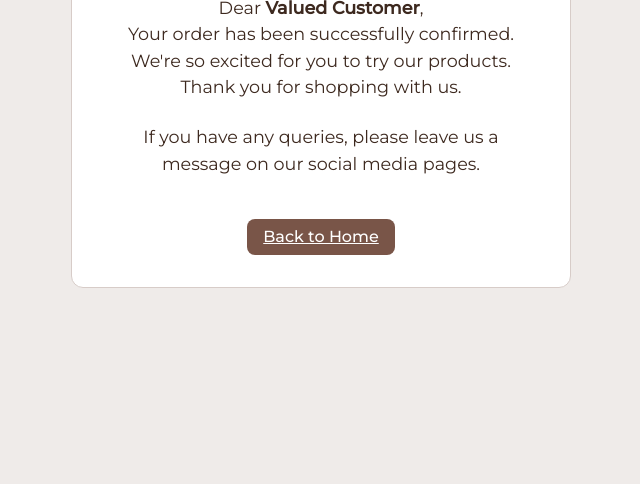
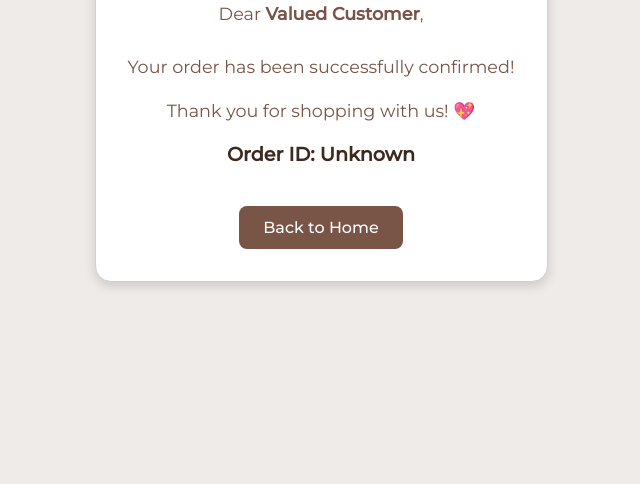
Before and after one commit to miftuuu/eartickle, a plain HTML site: page confirmation.html in a window 1280 px wide. Shown: the part 316-800 px from the top of the page, without its empty margins (319-959 px from the left). Drawn offline with nearby package versions, Linux system fonts and the light colour scheme.

Commit message:
confirmation.html

```diff
--- a/confirmation.html
+++ b/confirmation.html
@@ -6,25 +6,36 @@
   <title>Order Confirmed – Ear Tickle</title>
   <link rel="stylesheet" href="style.css" />
   <style>
-    body{display:flex;justify-content:center;align-items:center;min-height:100vh;text-align:center;}
-    .card{background:var(--white);border:1px solid var(--brown-300);border-radius:12px;padding:2rem;max-width:500px;}
-    h1{font-family:'Playfair Display',serif;margin-bottom:1rem;}
-    p{font-size:1.1rem;line-height:1.5;}
+    body{display:flex;justify-content:center;align-items:center;min-height:100vh;text-align:center;background:var(--brown-100);}
+    .card{background:var(--white);border:1px solid var(--brown-300);border-radius:16px;padding:2rem;max-width:500px;box-shadow:0 4px 12px rgba(0,0,0,0.15);}
+    h1{font-family:'Playfair Display',serif;margin-bottom:1rem;color:var(--brown-900);}
+    p{font-size:1.1rem;line-height:1.5;color:var(--brown-700);}
+    .btn{background:var(--brown-700);color:var(--white);padding:.75rem 1.5rem;border-radius:8px;text-decoration:none;font-weight:500;transition:.3s;display:inline-block;margin-top:1.5rem;}
+    .btn:hover{background:var(--brown-500);}
+    .order-id{font-size:1.2rem;margin:1rem 0;font-weight:bold;color:var(--brown-900);}
   </style>
 </head>
 <body>
   <div class="card">
     <h1>Wohoo!</h1>
-    <p id="msg"></p>
-    <p style="margin-top:1.5rem;">If you have any queries, please leave us a message on our social media pages.</p>
-    <a href="index.html" class="btn" style="margin-top:1.5rem; display:inline-block;">Back to Home</a>
+    <div id="msg"></div>
+    <a href="index.html" class="btn">Back to Home</a>
   </div>
 
   <script>
     const name = sessionStorage.getItem('etCustomerName') || 'Valued Customer';
-    document.getElementById('msg').innerHTML = `Dear <strong>${name}</strong>,<br> Your order has been successfully confirmed. We're so excited for you to try our products. Thank you for shopping with us.`;
-    // optional: remove name from storage
+    const orderId = sessionStorage.getItem('orderId') || 'Unknown';
+
+    document.getElementById('msg').innerHTML = `
+      <p>Dear <strong>${name}</strong>,<br><br>
+      Your order has been successfully confirmed!</p>
+      <p>Thank you for shopping with us! 💖</p>
+      <div class="order-id">Order ID: ${orderId}</div>
+
+    `;
+
     sessionStorage.removeItem('etCustomerName');
+    sessionStorage.removeItem('orderId');
   </script>
 </body>
 </html>
```
